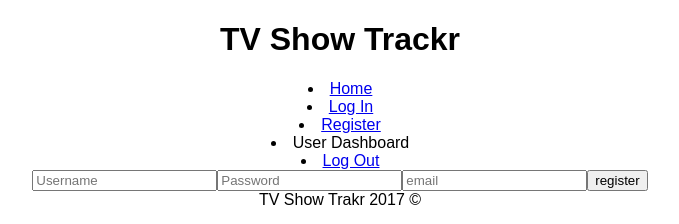
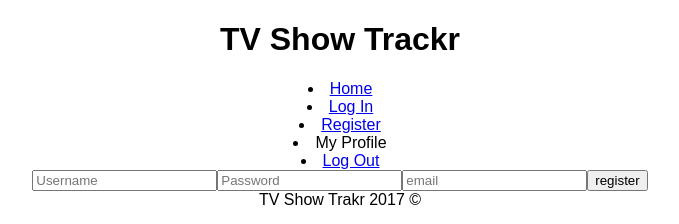
Before and after one commit to zakphi/ShowTrakr, a React (Create React App) app in the folder client/: page /register in a window 1280 px wide. Shown: the top 224 px of the page, without its empty margins (300-979 px from the left). Built offline with nearby package versions, Linux system fonts and the light colour scheme.

Commit message:
set up auth/frontend, change user dashboard

```diff
--- a/client/src/components/Header.jsx
+++ b/client/src/components/Header.jsx
@@ -9,7 +9,7 @@ const Header = (props) => {
                 <li><Link to='/'>Home</Link></li>
                 <li><Link to='/login'>Log In</Link></li>
                 <li><Link to='/register'>Register</Link></li>
-                <li>User Dashboard</li>
+                <li>My Profile</li>
                 <li onClick={props.logOut}><Link to='/'>Log Out</Link></li>
             </nav>
         </header>
```
